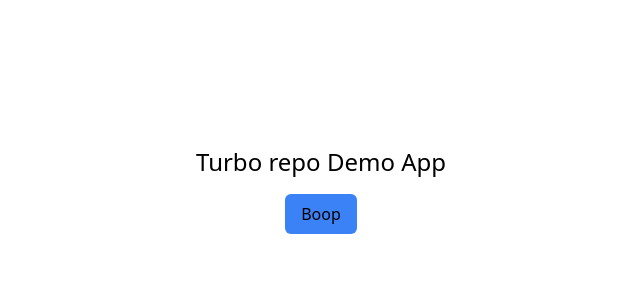
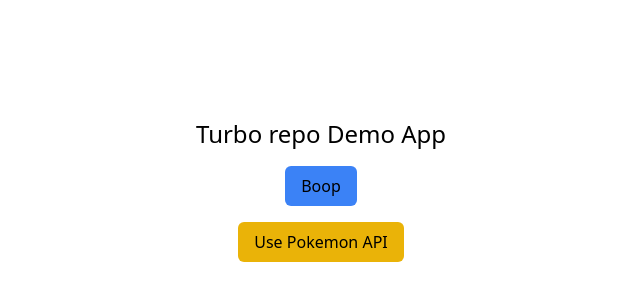
Before and after one commit to zeeshanbhati/turbo-repo-demo, a Next.js app in the folder apps/next-demo/: page / in a window 1280 px wide. Shown: the part 218-518 px from the top of the page, without its empty margins (319-959 px from the left). Built offline with nearby package versions, Linux system fonts and the light colour scheme.

Commit message:
Pokemon API added for env testing

```diff
--- a/apps/next-demo/next.config.js
+++ b/apps/next-demo/next.config.js
@@ -2,7 +2,12 @@
 
 const withTM = require("next-transpile-modules")(["ui"]);
 
+const modulesExport = {
+  env: {
+    API_URL: process.env.API_URL
+  }
+}
 
-module.exports = withTM({
+module.exports = withTM(modulesExport, {
   reactStrictMode: true,
 })
--- a/apps/next-demo/pages/index.tsx
+++ b/apps/next-demo/pages/index.tsx
@@ -1,10 +1,20 @@
 import { Button } from 'ui'
 
 export default function Home() {
+  const getPikachu = () => {
+    fetch(`${process.env.API_URL}`)
+  }
+
   return (
     <div className="flex min-h-screen flex-col items-center justify-center">
       <h1 className="p-4 text-2xl">Turbo repo Demo App </h1>
       <Button />
+      <button
+        onClick={getPikachu}
+        className="mt-4 rounded-md bg-yellow-500 px-4 py-2 text-black"
+      >
+        Use Pokemon API
+      </button>
     </div>
   )
 }
```
